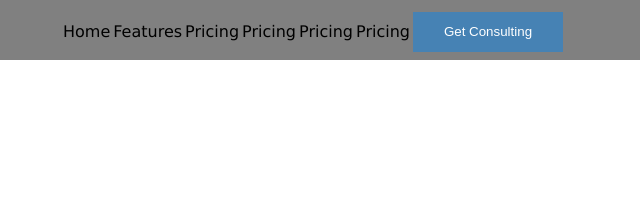
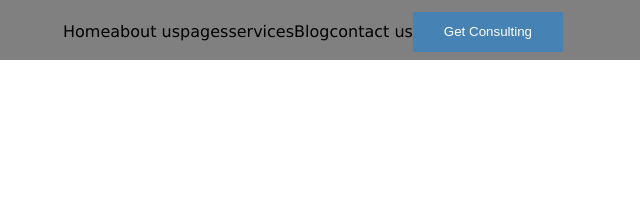
Before and after one commit to guroguro7/task6, a plain HTML site: page index.html in a window 1280 px wide. Shown: the top 207 px of the page, 397-1037 px from the left. Drawn offline with Linux system fonts and the light colour scheme.

Commit message:
Update index.html

```diff
--- a/index.html
+++ b/index.html
@@ -30,19 +30,19 @@
                     <a href="#">Home</a>
                   </li>
                   <li >
-                    <a href="#">Features</a>
+                    <a href="#">about us</a>
                   </li>
                   <li >
-                    <a  href="#">Pricing</a>
+                    <a  href="#">pages</a>
                   </li>
                   <li >
-                    <a  href="#">Pricing</a>
+                    <a  href="#">services</a>
                   </li>
                   <li >
-                    <a  href="#">Pricing</a>
+                    <a  href="#">Blog</a>
                   </li>
                   <li >
-                    <a  href="#">Pricing</a>
+                    <a  href="#">contact us</a>
                   </li>
 
                   <button >Get Consulting</button>
```
